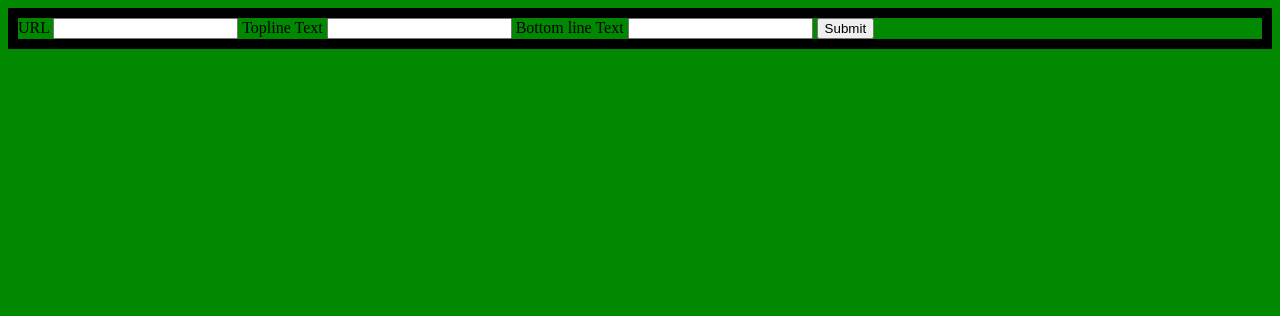
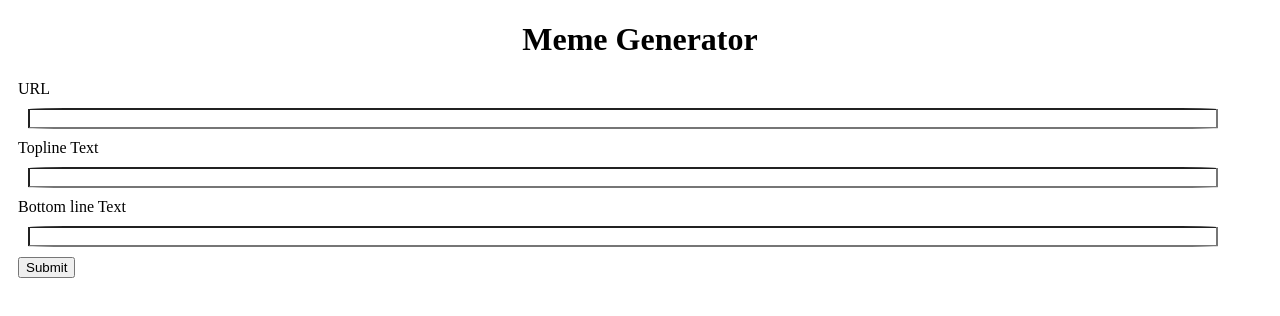
Before and after one commit to CoffeeMakesMorningsBetter/MemeGenerator-, a plain HTML site: page index.html in a window 1280 px wide. Drawn offline with Linux system fonts and the light colour scheme.

Commit message:
some styling

```diff
--- a/index.html
+++ b/index.html
@@ -6,13 +6,23 @@
 	<title>Meme Generator</title>
 </head>
 <body>
+	<header>
+		<h1>Meme Generator</h1>
+	</header>
+
 	<form action="#" id="form">
 		<label for="url">URL</label>
+		<br>
 		<input type="text" id="url">
+		<br>
 		<label for="topline">Topline Text</label>
+		<br>
 		<input type="text" id="topline">
+		<br>
 		<label for="">Bottom line Text</label>
+		<br>
 		<input type="text" id="bottomline">
+		<br>
 		<input type="submit" id="meme">
 	</form>
 
--- a/styles.css
+++ b/styles.css
@@ -1,10 +1,19 @@
 body {
-	background-color: #008800;
+	box-sizing: border-box;
+}
+
+header {
+	text-align: center;
 }
 
 form {
-	margin-bottom: 10px;
-	border: black solid 10px;
+	margin: 10px;
+}
+
+input[type="text"] {
+	width: 95%;
+	margin: 10px;
+	border-radius: 5%;
 }
 
 .container {
@@ -18,18 +27,19 @@ form {
    text-align: center;
    color: white;
    border: black solid 2px;
+   background-color: pink;
  }
 
 .top-center {
     position: absolute;
     top: 5%;
-    left: 50%;
+    left: 45%;
     border: black solid 2px;
 }
 
 .bottom-center {
 	position: absolute;
-	top: 95%;
-	left: 50%;
+	bottom: 5%;
+	left: 45%;
 	border: black solid 2px;
 }
```
